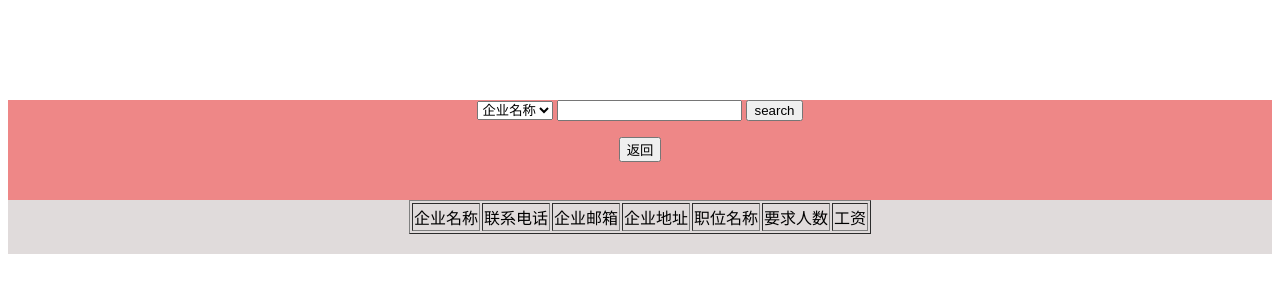
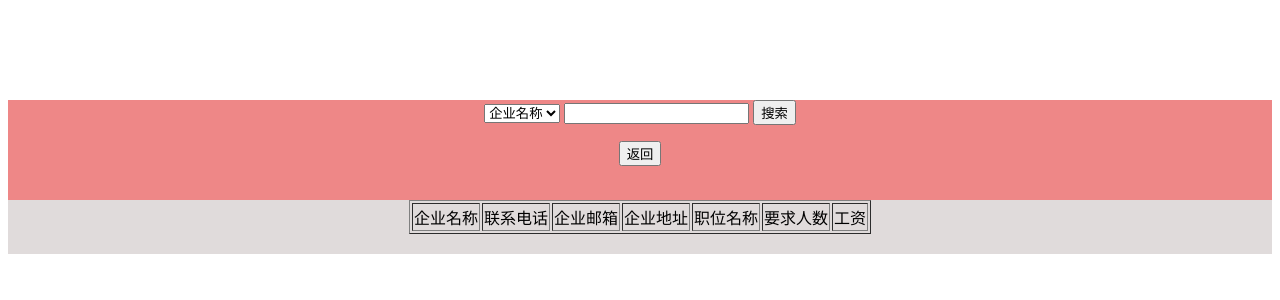
Before and after one commit to longwayya/talentRecruitmentSystem, a PHP site: page /search.php in a window 1280 px wide. Shown: the top 300 px of the page. Run offline with PHP 8.4, Linux system fonts and the light colour scheme; data comes from the database, SQL or seed files in the repository; data that the repository does not hold is empty.

Commit message:
update search.php.

```diff
--- a/search.php
+++ b/search.php
@@ -48,7 +48,7 @@ if($result){
 
              </select>
             <input type="text" name="content" />
-            <input type="submit" value="search" />
+            <input type="submit" value="搜索" />
         </form>
         <input type=button class="returnbtn" onclick="window.location.href = 'geren.php'" value="返回" >
     </div>
```
